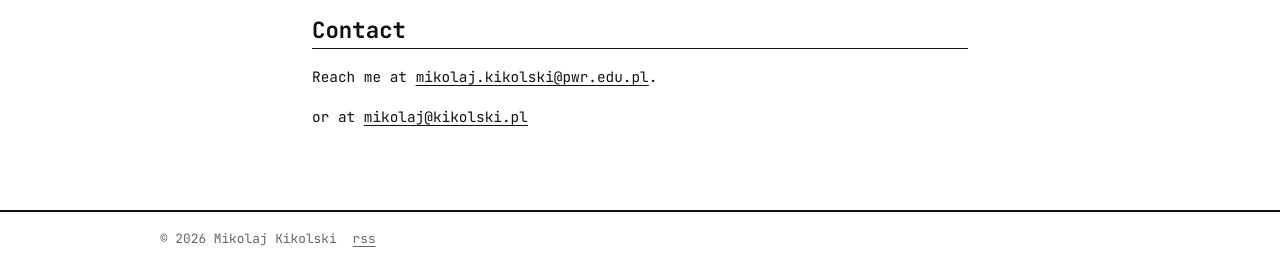
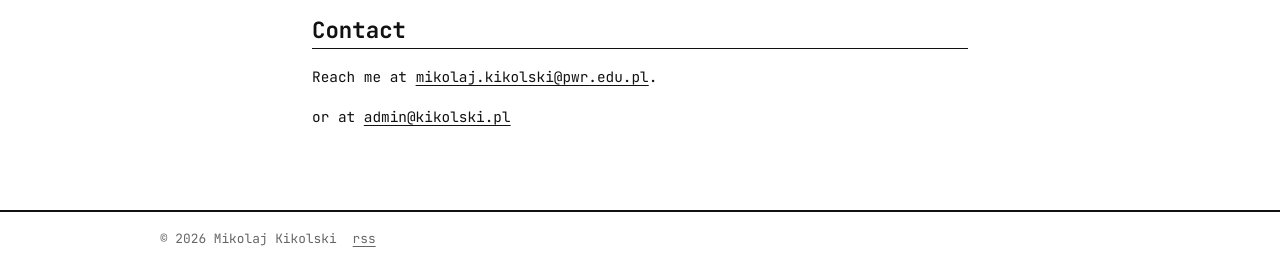
Before and after one commit to mkikolski/kikolski-blog, a Jekyll site: the page built from about.md, in a window 1280 px wide. Shown: the part 975-1238 px from the top of the page. Built offline with Jekyll 4.4.1, drawn with Linux system fonts in a browser that asks for light colours.

Commit message:
fixed email address

```diff
--- a/about.md
+++ b/about.md
@@ -3,6 +3,7 @@ layout: default
 title: About
 permalink: /about/
 ---
+
 <div class="about-container">
   <pre class="about-ascii">
 *#%%%%%%%%%%%%%%%%%%%%%%%%%%%%%%%%%%%%%%%%%%%%%%%%%%%%%%%%%%@@@@@@@@@@@@@@@@@@@@@@@@@@@@@@@@@@@@@@@@@
@@ -67,6 +68,6 @@ permalink: /about/
   <div class="about-body">
     <h2>Contact</h2>
     <p>Reach me at <a href="mailto:{{ site.author.email }}">{{ site.author.email }}</a>.</p>
-    <p> or at <a href="mailto:mikolaj@kikolski.pl">mikolaj@kikolski.pl</a></p>
+    <p> or at <a href="mailto:admin@kikolski.pl">admin@kikolski.pl</a></p>
   </div>
 </div>
```
Also changed, not shown: 1 other file.
